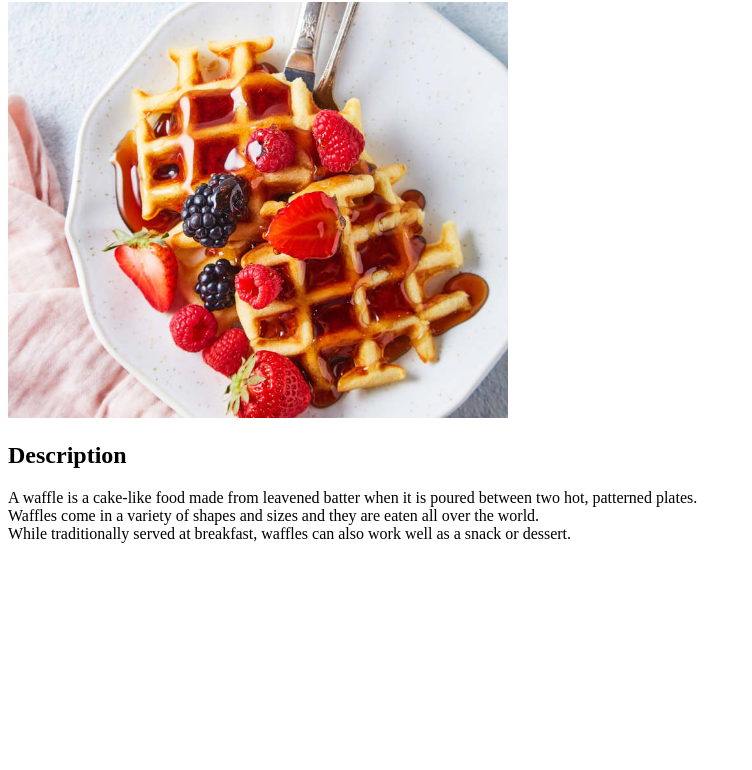
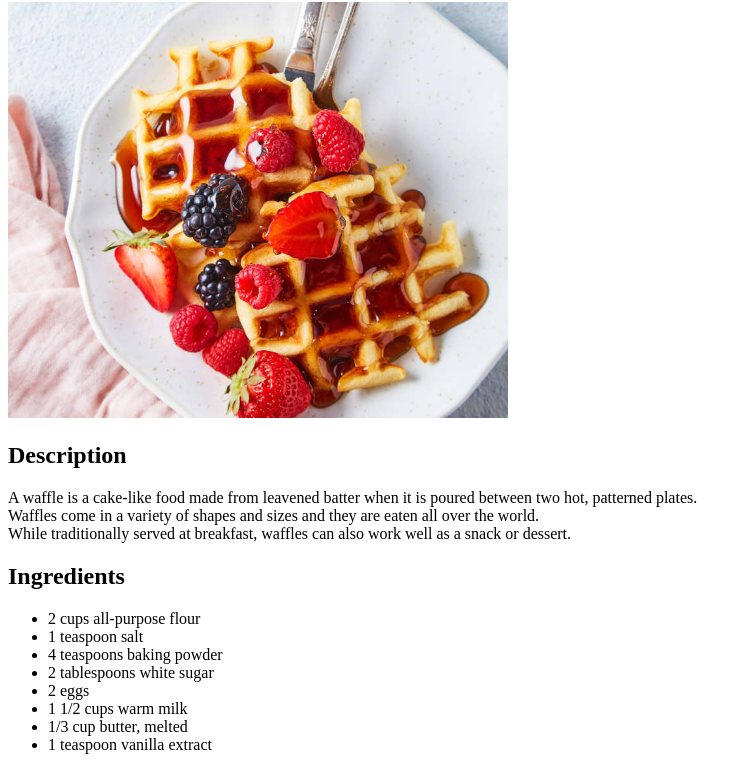
Before and after one commit to selrmd/odin-recipes, a plain HTML site: page recipes/waffles.html in a window 1280 px wide. Shown: the part 78-848 px from the top of the page, without its empty margins (0-752 px from the left). Before the commit the page ends 800 px from the top, so only its background shows below. Drawn offline with Linux system fonts and the light colour scheme.

Commit message:
Add "ingredients" section to waffles.html

```diff
--- a/recipes/waffles.html
+++ b/recipes/waffles.html
@@ -14,5 +14,18 @@
         <p>A waffle is a cake-like food made from leavened batter when it is poured between two hot, patterned plates.
         <br/>Waffles come in a variety of shapes and sizes and they are eaten all over the world.
         <br/>While traditionally served at breakfast, waffles can also work well as a snack or dessert.</p>
+
+        <h2>Ingredients</h2>
+        <ul>
+            <li>2 cups all-purpose flour</li>
+            <li>1 teaspoon salt</li>
+            <li>4 teaspoons baking powder</li>
+            <li>2 tablespoons white sugar</li>
+            <li>2 eggs</li>
+            <li>1 1/2 cups warm milk</li>
+            <li>1/3 cup butter, melted</li>
+            <li>1 teaspoon vanilla extract</li>
+        </ul>
+
     </body>
 </html>
```
